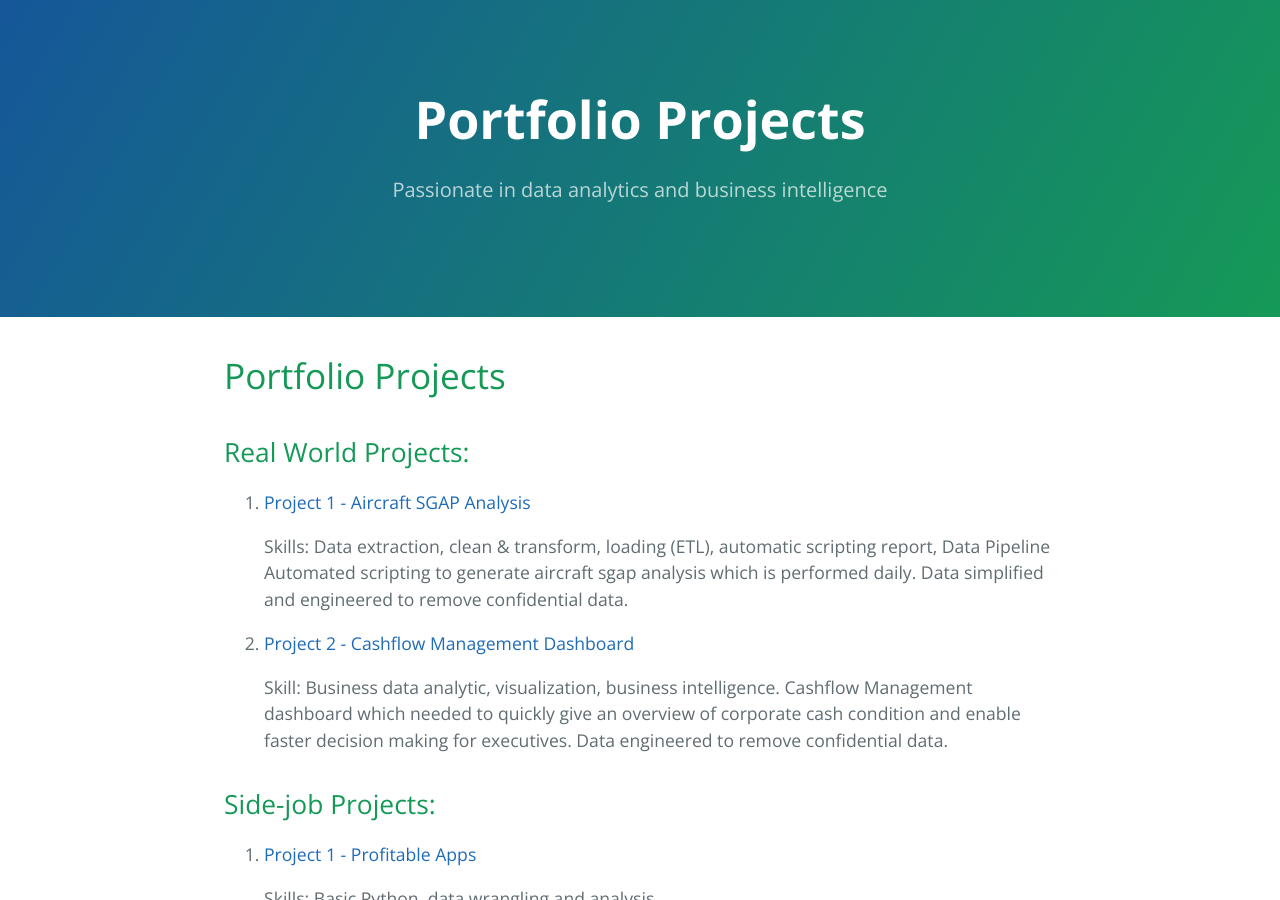
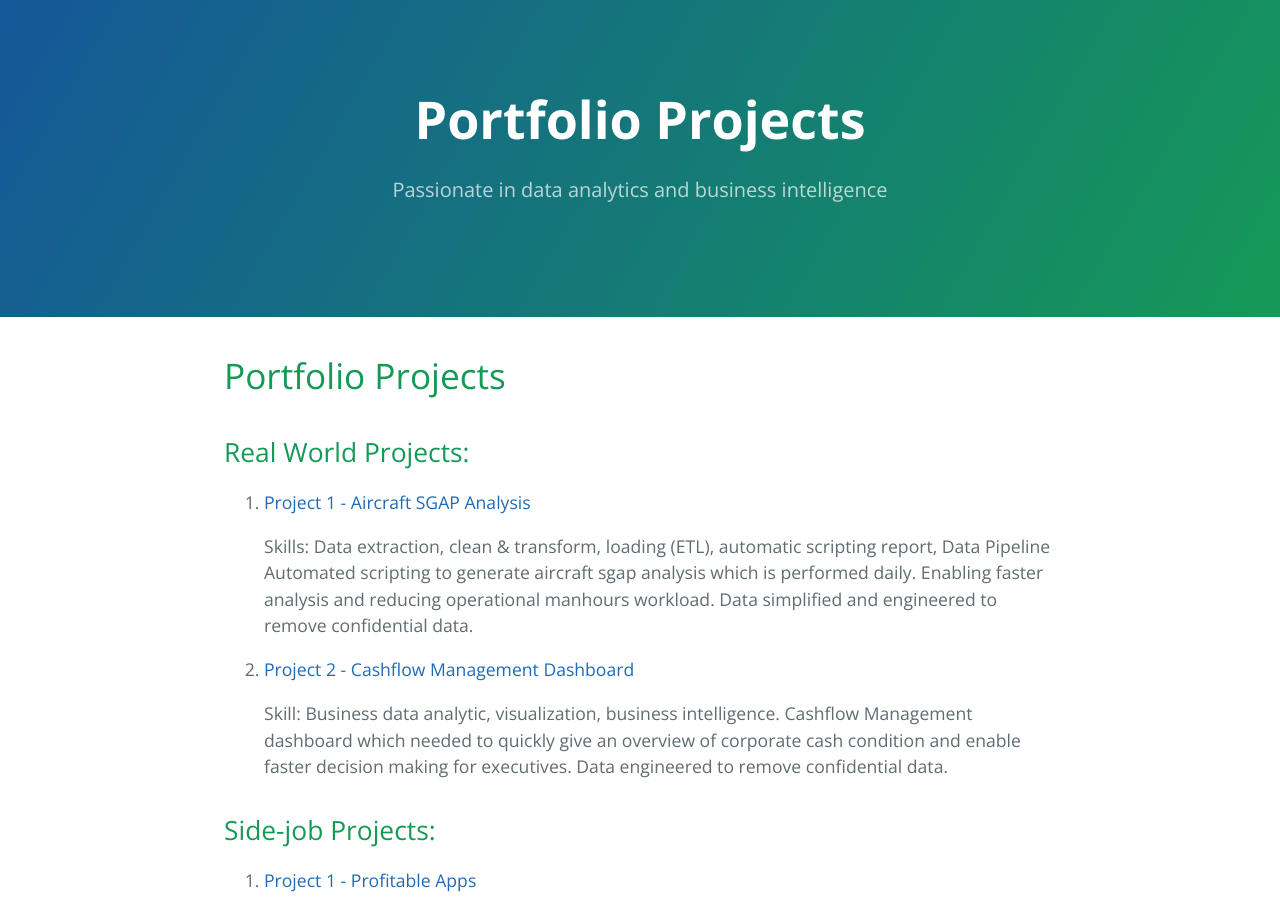
Before and after one commit to shanizalh/shanizalh.github.io, a Jekyll site: the page built from index.md, in a window 1280 px wide and 900 px high. Built offline with Jekyll 4.4.1, drawn with Linux system fonts in a browser that asks for light colours; our own code applies the rules of GitHub Pages for plain Markdown files.

Commit message:
slight edit

```diff
--- a/index.md
+++ b/index.md
@@ -4,7 +4,7 @@
 1. [Project 1 - Aircraft SGAP Analysis](https://github.com/shanizalh/aircraftsgap)
 
     Skills: Data extraction, clean & transform, loading (ETL), automatic scripting report, Data Pipeline
-    Automated scripting to generate aircraft sgap analysis which is performed daily. Data simplified and engineered to remove confidential data.
+    Automated scripting to generate aircraft sgap analysis which is performed daily. Enabling faster analysis and reducing operational manhours workload. Data simplified and engineered to remove confidential data.
 
 2. [Project 2 - Cashflow Management Dashboard](https://public.tableau.com/views/CashflowManagementDashboard/Dashboard1?:language=en-US&publish=yes&:display_count=n&:origin=viz_share_link)
 
```
